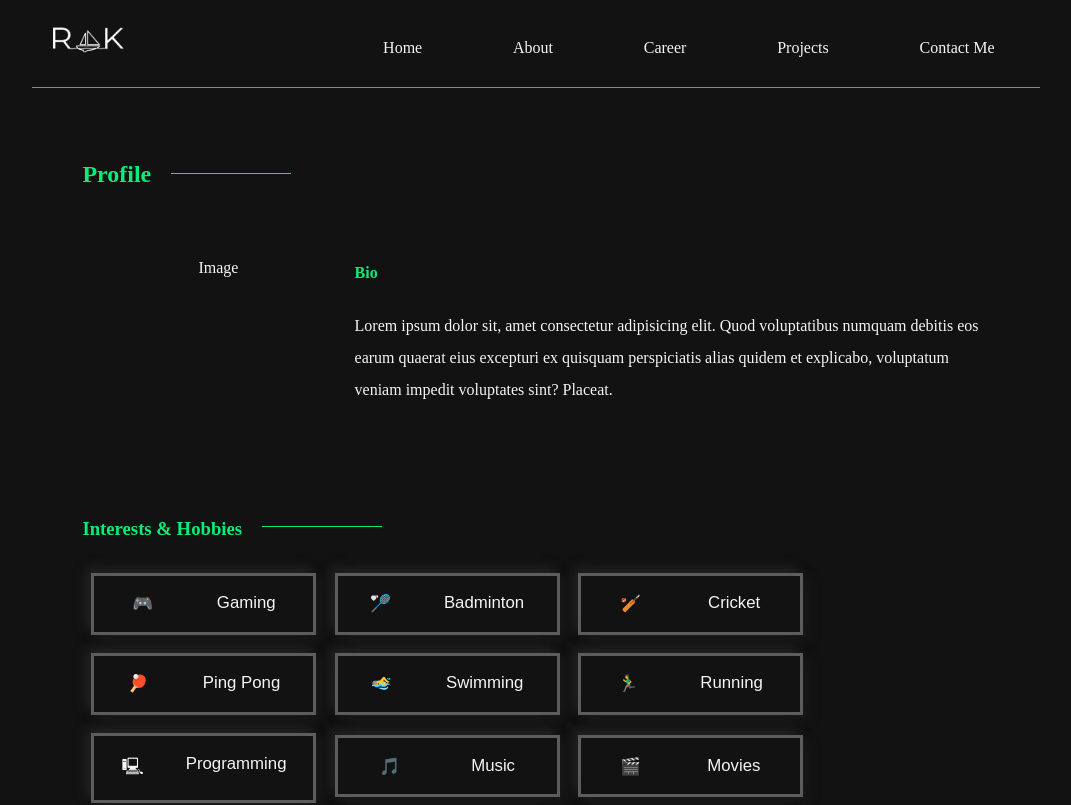
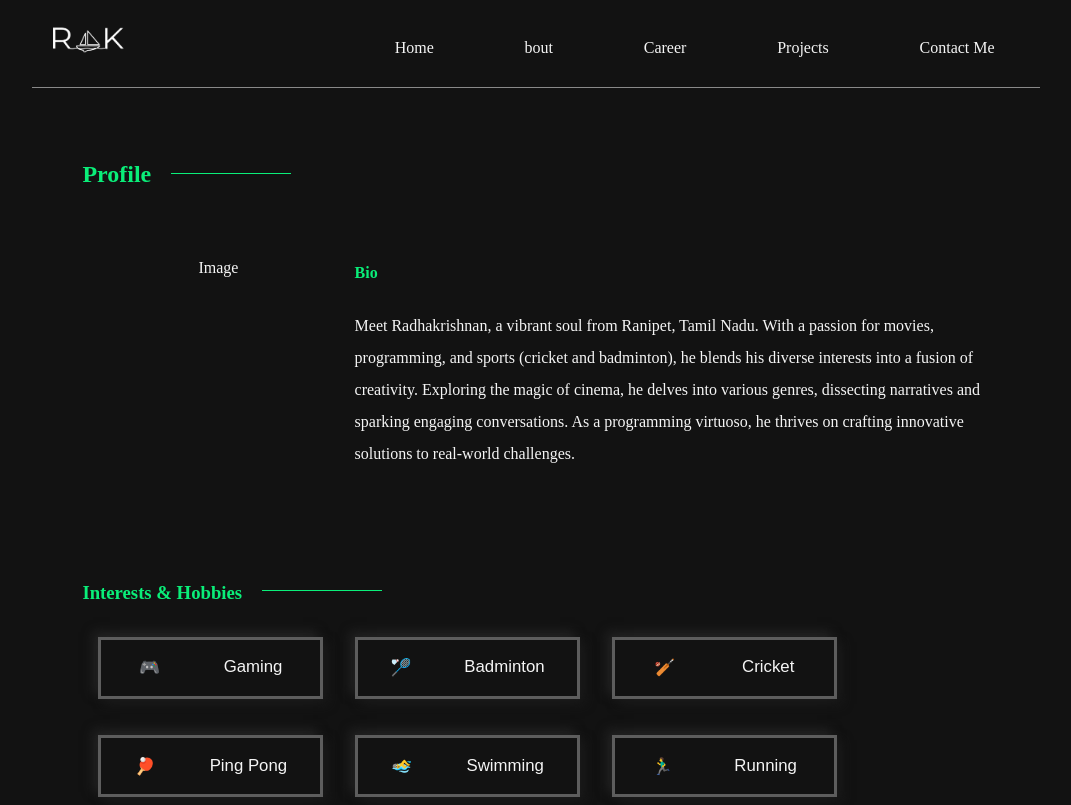
Before and after one commit to ToggleBoy/testweb, a Next.js app: page /about in a window 1280 px wide. Shown: the top 805 px of the page, without its empty margins (104-1175 px from the left). Built offline with nearby package versions, Linux system fonts and the light colour scheme.

Commit message:
about contents added

```diff
--- a/src/app/about/page.tsx
+++ b/src/app/about/page.tsx
@@ -42,10 +42,13 @@ const About = () => {
           <div className="intro-para">
             <h4>Bio</h4>
             <p>
-              Lorem ipsum dolor sit, amet consectetur adipisicing elit. Quod
-              voluptatibus numquam debitis eos earum quaerat eius excepturi ex
-              quisquam perspiciatis alias quidem et explicabo, voluptatum veniam
-              impedit voluptates sint? Placeat.
+            { ` Meet Radhakrishnan, a vibrant soul from Ranipet, Tamil Nadu. With
+              a passion for movies, programming, and sports (cricket and
+              badminton), he blends his diverse interests into a fusion of
+              creativity. Exploring the magic of cinema, he delves into various
+              genres, dissecting narratives and sparking engaging conversations.
+              As a programming virtuoso, he thrives on crafting innovative
+              solutions to real-world challenges.`}
             </p>
           </div>
         </div>
@@ -55,13 +58,16 @@ const About = () => {
           <h3>Interests & Hobbies</h3>
           <div className="interest-section">
             {interest.map((list, index) => (
-              <InterestList data={list} interestIcon={interestIcon[index]} key={index} />
+              <InterestList
+                data={list}
+                interestIcon={interestIcon[index]}
+                key={index}
+              />
             ))}
           </div>
         </div>
         <div>
-          <h3>TimeLine / Carousel</h3>
-          <p>Born to Till now</p>
+          <h3>Timeline</h3>
         </div>
       </div>
     </div>
--- a/src/components/ui/Navbar.tsx
+++ b/src/components/ui/Navbar.tsx
@@ -1,26 +1,3 @@
-// import Link from "next/link";
-// import Image from "next/image";
-
-// const Navbar = () => {
-//     return (
-//         <div className="navbar">
-//             <div className="navigation-title">
-//               <Link href={"/"}>
-//                 <Image src="/logo.png" alt="logo" width={100} height={75} priority={true}/></Link>
-//             </div>
-//             <div className="navigation-link">
-//                 <Link href="/"><p>Home</p></Link>
-//                 <Link href="/about"><p>About</p></Link>
-//                 <Link href="/career"><p>Career</p></Link>
-//                 <Link href="/projects"><p>Projects</p></Link>
-//                 <Link href="/contact-me"><p>Contact Me</p></Link>
-//             </div>
-//         </div>
-//      );
-// }
-
-// export default Navbar;
-
 "use client";
 
 import { useState } from "react";
@@ -53,26 +30,26 @@ const Home = () => {
       </div>
       <div className="navigation-link">
         <Link href="/">
-          <p>Home</p>
+          Home
         </Link>
         <Link href="/about">
-          <p>About</p>
+          bout
         </Link>
         <Link href="/career">
-          <p>Career</p>
+          Career
         </Link>
         <Link href="/projects">
-          <p>Projects</p>
+          Projects
         </Link>
         <Link href="/contact-me">
-          <p>Contact Me</p>
+          Contact Me
         </Link>
       </div>
       <input
         className="hamburger-navbar"
         onClick={toggleMobileMenu}
         type="button"
-        value="| | |"
+        value="| || |"
       />
       {isMobileMenuOpen && (
         <div className="overlay" onClick={closeMobileMenu}>
@@ -81,19 +58,19 @@ const Home = () => {
               X
             </button>
             <Link href="/">
-              <p>Home</p>
+              Home
             </Link>
             <Link href="/about">
-              <p>About</p>
+              About
             </Link>
             <Link href="/career">
-              <p>Career</p>
+              Career
             </Link>
             <Link href="/projects">
-              <p>Projects</p>
+              Projects
             </Link>
             <Link href="/contact-me">
-              <p>Contact Me</p>
+              Contact Me
             </Link>
           </div>
         </div>
--- a/src/styles/globals.css
+++ b/src/styles/globals.css
@@ -242,9 +242,9 @@ hr {
     overflow: hidden;
   }
 
-  .mobile-menu p,
-  a {
+  .mobile-menu a {
     width: fit-content;
+    padding: 5% 0%;
   }
 }
 
@@ -280,7 +280,7 @@ hr {
   color: whitesmoke;
   width: 225px;
   font-size: 1.05rem;
-  margin: 1%;
+  margin: 1% 1.75% 3%;
   border: 3px solid rgba(245, 245, 245, 0.329);
 }
 
@@ -289,6 +289,10 @@ hr {
   justify-content: space-around;
   padding: 8% 0%;
 }
+
+/* timeline  */
+
+
 /* Career */
 
 .career {
```
Also changed, not shown: src/app/page.tsx (+11 -11 lines).
